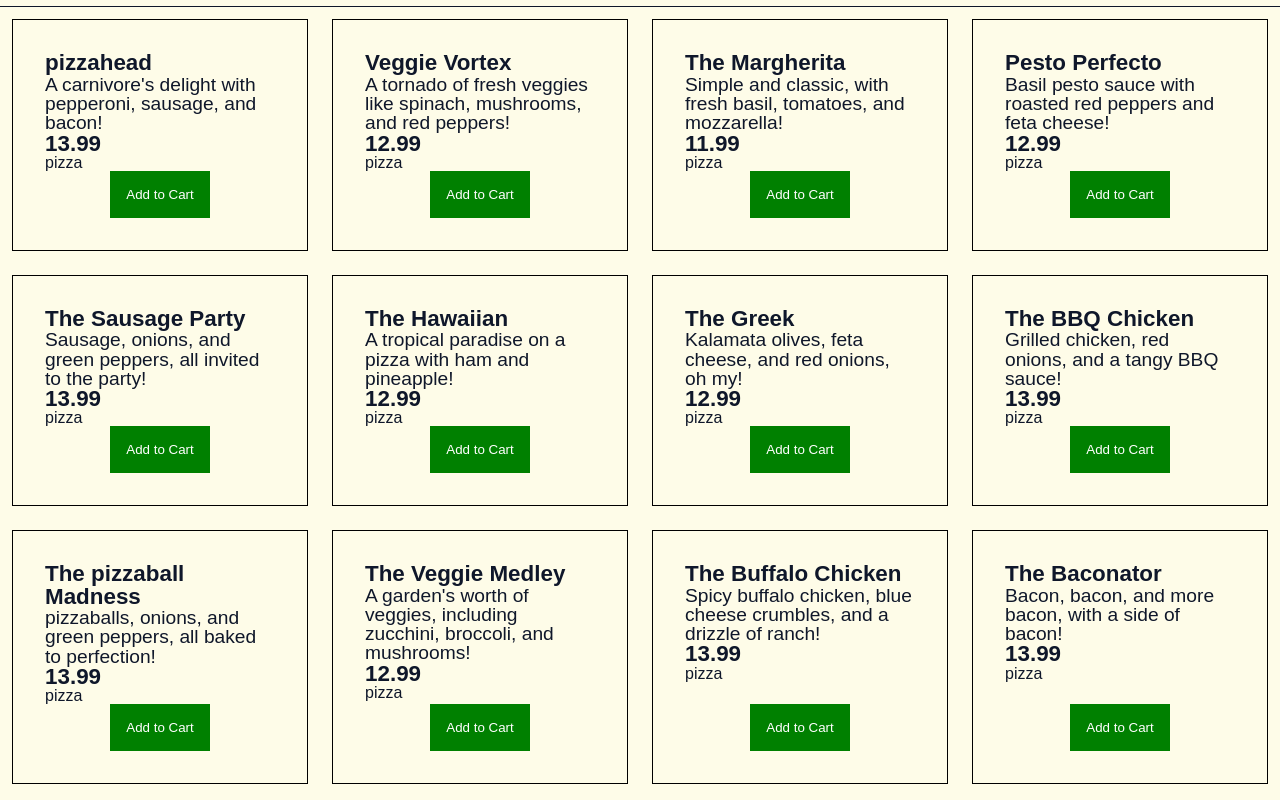
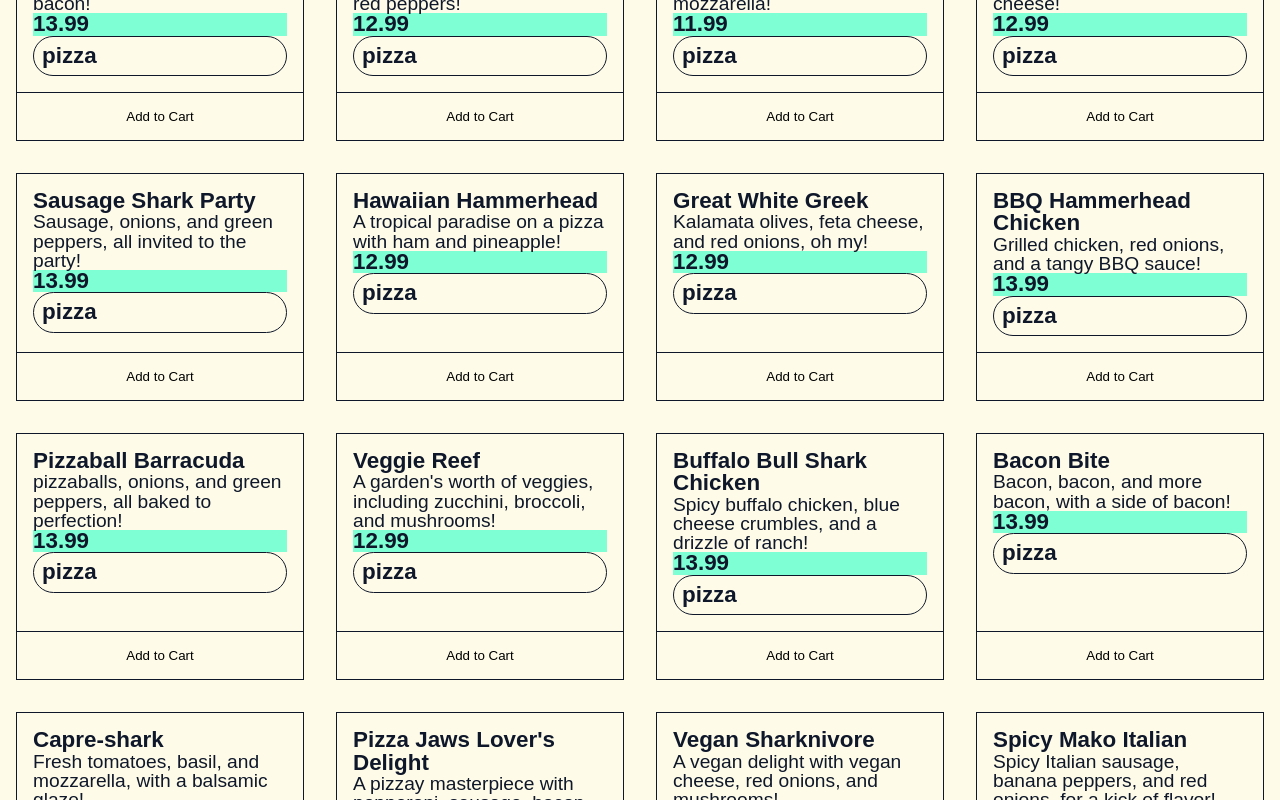
Before and after one commit to kianeblackman/pizza-shark, a React (Vite) app: page /menu in a window 1280 px wide. Shown: the part 1340-2140 px from the top of the page. Built offline with nearby package versions, Linux system fonts and the light colour scheme; a web font is replaced by a local one.

Commit message:
updated pizza names and added styling to item cards

```diff
--- a/src/Pages/Menu/PizzaList.jsx
+++ b/src/Pages/Menu/PizzaList.jsx
@@ -8,8 +8,8 @@ export default function PizzaList() {
       <div className='item-details'>
         <h3>{pizzaArr.name}</h3>
         <p>{pizzaArr.description}</p>
-        <h3>{pizzaArr.price}</h3>
-        <h4>{pizzaArr.tag}</h4>
+        <h3 className='item-price'>{pizzaArr.price}</h3>
+        <h3 className='item-tag'>{pizzaArr.tag}</h3>
       </div>
       <div className='item-price'></div>
       <div>
--- a/src/data/pizzaArr.json
+++ b/src/data/pizzaArr.json
@@ -1,118 +1,118 @@
 [
   {
-    "name": "pizzahead",
+    "name": "Jawsome Pepperoni",
     "description": "A carnivore's delight with pepperoni, sausage, and bacon!",
     "tag": "pizza",
     "price": 13.99,
     "image": ""
   },
   {
-    "name": "Veggie Vortex",
+    "name": "Veggie Sharknado",
     "description": "A tornado of fresh veggies like spinach, mushrooms, and red peppers!",
     "tag": "pizza",
     "price": 12.99,
     "image": ""
   },
   {
-    "name": "The Margherita",
+    "name": "Margher-shark-a",
     "description": "Simple and classic, with fresh basil, tomatoes, and mozzarella!",
     "tag": "pizza",
     "price": 11.99,
     "image": ""
   },
   {
-    "name": "Pesto Perfecto",
+    "name": "Pesto Predat-or",
     "description": "Basil pesto sauce with roasted red peppers and feta cheese!",
     "tag": "pizza",
     "price": 12.99,
     "image": ""
   },
   {
-    "name": "The Sausage Party",
+    "name": "Sausage Shark Party",
     "description": "Sausage, onions, and green peppers, all invited to the party!",
     "tag": "pizza",
     "price": 13.99,
     "image": ""
   },
   {
-    "name": "The Hawaiian",
+    "name": "Hawaiian Hammerhead",
     "description": "A tropical paradise on a pizza with ham and pineapple!",
     "tag": "pizza",
     "price": 12.99,
     "image": ""
   },
   {
-    "name": "The Greek",
+    "name": "Great White Greek",
     "description": "Kalamata olives, feta cheese, and red onions, oh my!",
     "tag": "pizza",
     "price": 12.99,
     "image": ""
   },
   {
-    "name": "The BBQ Chicken",
+    "name": "BBQ Hammerhead Chicken",
     "description": "Grilled chicken, red onions, and a tangy BBQ sauce!",
     "tag": "pizza",
     "price": 13.99,
     "image": ""
   },
   {
-    "name": "The pizzaball Madness",
+    "name": "Pizzaball Barracuda",
     "description": "pizzaballs, onions, and green peppers, all baked to perfection!",
     "tag": "pizza",
     "price": 13.99,
     "image": ""
   },
   {
-    "name": "The Veggie Medley",
+    "name": "Veggie Reef",
     "description": "A garden's worth of veggies, including zucchini, broccoli, and mushrooms!",
     "tag": "pizza",
     "price": 12.99,
     "image": ""
   },
   {
-    "name": "The Buffalo Chicken",
+    "name": "Buffalo Bull Shark Chicken",
     "description": "Spicy buffalo chicken, blue cheese crumbles, and a drizzle of ranch!",
     "tag": "pizza",
     "price": 13.99,
     "image": ""
   },
   {
-    "name": "The Baconator",
+    "name": "Bacon Bite",
     "description": "Bacon, bacon, and more bacon, with a side of bacon!",
     "tag": "pizza",
     "price": 13.99,
     "image": ""
   },
   {
-    "name": "The Caprese",
+    "name": "Capre-shark",
     "description": "Fresh tomatoes, basil, and mozzarella, with a balsamic glaze!",
     "tag": "pizza",
     "price": 12.99,
     "image": ""
   },
   {
-    "name": "The pizza Lover's Delight",
+    "name": "Pizza Jaws Lover's Delight",
     "description": "A pizzay masterpiece with pepperoni, sausage, bacon, and ham!",
     "tag": "pizza",
     "price": 13.99,
     "image": ""
   },
   {
-    "name": "The Vegan Veggie",
+    "name": "Vegan Sharknivore",
     "description": "A vegan delight with vegan cheese, red onions, and mushrooms!",
     "tag": "vegan",
     "price": 12.99,
     "image": ""
   },
   {
-    "name": "The Spicy Italian",
+    "name": "Spicy Mako Italian",
     "description": "Spicy Italian sausage, banana peppers, and red onions, for a kick of flavor!",
     "tag": "pizza",
     "price": 13.99,
     "image": ""
   },
   {
-    "name": "The Cheesy Breaded",
+    "name": "Cheesy Hammerhead Breaded",
     "description": "A cheesy breadstick crust, loaded with sauce, cheese, and your choice of toppings!",
     "tag": "pizza",
     "price": 12.99,
--- a/src/scss/abstracts/_colours.scss
+++ b/src/scss/abstracts/_colours.scss
@@ -4,3 +4,5 @@ $primary-background: #fefce8;
 $primary-green: #15803d;
 $primary-yellow: #facc15;
 $primary-blue: #2563eb;
+
+$secondary-yellow: #fef9c3;
--- a/src/scss/components/_item-card.scss
+++ b/src/scss/components/_item-card.scss
@@ -4,22 +4,37 @@
   display: flex;
   flex-direction: column;
   justify-content: space-between;
-  align-items: center;
-  padding: 2rem;
-  margin: 12px;
-  border: black 1px solid;
+  margin: 1rem;
+  border: colours.$primary-black 1px solid;
   cursor: pointer;
   &:hover {
-    background-color: blue;
+    background-color: colours.$secondary-yellow;
+    .add-to-cart {
+      background-color: colours.$secondary-yellow;
+    }
+  }
+  .item-details {
+    align-items: center;
+    padding: 1rem;
+    .item-price {
+      background-color: aquamarine;
+    }
+    .item-tag {
+      padding: 0.5rem;
+      border: colours.$primary-black 1px solid;
+      border-radius: 6rem;
+    }
   }
   .add-to-cart {
-    background-color: green;
-    color: white;
+    width: 100%;
     padding: 1rem;
     border: none;
+    border-top: colours.$primary-black 1px solid;
+    background-color: colours.$primary-background;
     cursor: pointer;
     &:hover {
-      background-color: yellow;
+      color: colours.$primary-background;
+      background-color: colours.$primary-black;
     }
   }
 }
```
Also changed, not shown: src/scss/styles.css, 1 other file (tests, documents, lock files or other folders).
